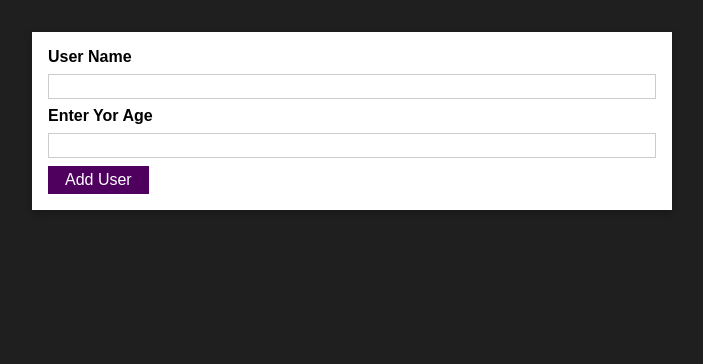
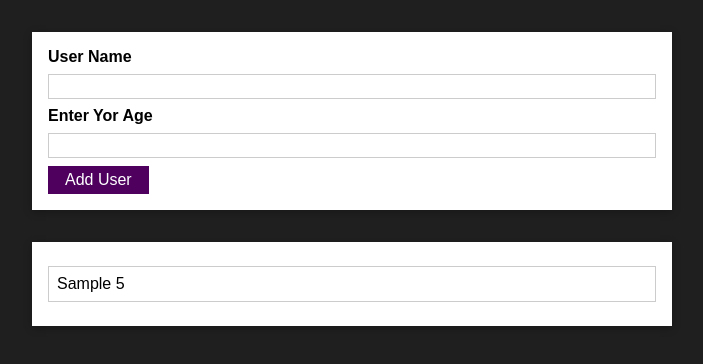
Before and after one commit to Razaul00003/react-user-input-UI, a React (Create React App) app: page / in a window 1280 px wide. Both pictures are taken after typing "Sample", "5" into the empty fields and a click on the button "Add User". Shown: the top 364 px of the page, without its empty margins (288-991 px from the left). Built offline with nearby package versions, Linux system fonts and the light colour scheme.

Commit message:
updated with useState

```diff
--- a/src/App.js
+++ b/src/App.js
@@ -1,8 +1,25 @@
-import React from "react";
+import React, { userState, useState } from "react";
 import AddUser from "./components/AddUser/AddUser";
+import UserList from "./components/AddUser/UserList";
 
 function App() {
-  return <AddUser />;
+  const [userList, setUserList] = useState([]);
+
+  const addUserHandler = (uName, uAge) => {
+    setUserList((prevUserList) => {
+      return [
+        ...prevUserList,
+        { name: uName, age: uAge, id: Math.random.toString() },
+      ];
+    });
+  };
+
+  return (
+    <div>
+      <AddUser onAddUser={addUserHandler} />
+      <UserList users={userList} />
+    </div>
+  );
 }
 
 export default App;
--- a/src/components/AddUser/AddUser.js
+++ b/src/components/AddUser/AddUser.js
@@ -14,6 +14,7 @@ const AddUser = (props) => {
       return;
     if (+enteredAge < 1) return;
 
+    props.onAddUser(enteredUserName, enteredAge);
     console.log(enteredUserName, enteredAge);
     setEnteredUserName("");
     setEnteredAge("");
--- /dev/null
+++ b/src/components/AddUser/UserList.js
@@ -0,0 +1,18 @@
+import React from "react";
+import classes from "./UserList.module.css";
+import Card from "../UI/Card";
+
+const UserList = (props) => {
+  return (
+    <Card className={classes.users}>
+      <ul>
+        {props.users.map((user) => (
+          <li key={user.id}>
+            {user.name} {user.age}
+          </li>
+        ))}
+      </ul>
+    </Card>
+  );
+};
+export default UserList;
--- /dev/null
+++ b/src/components/AddUser/UserList.module.css
@@ -0,0 +1,16 @@
+.users {
+  margin: 2rem auto;
+  width: 90%;
+  max-width: 40rem;
+}
+
+.users ul {
+  list-style: none;
+  padding: 1rem;
+}
+
+.users li {
+  border: 1px solid #ccc;
+  margin: 0.5rem 0;
+  padding: 0.5rem;
+}
```
